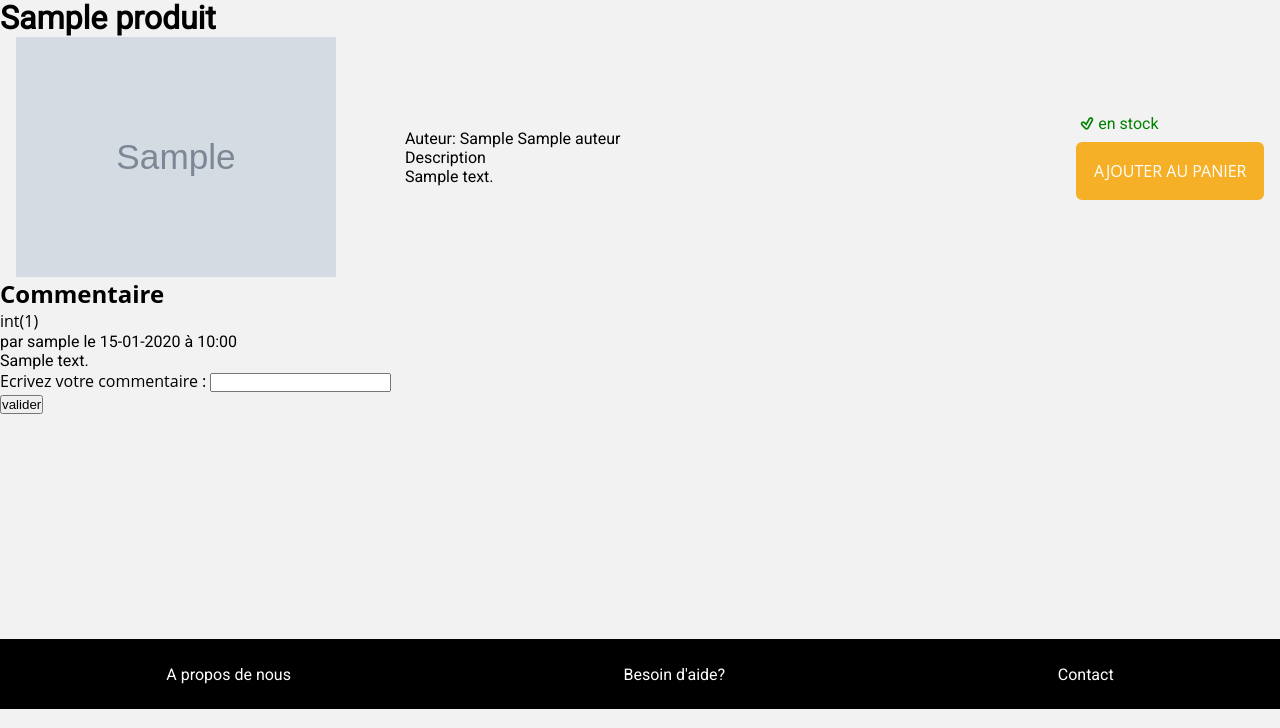
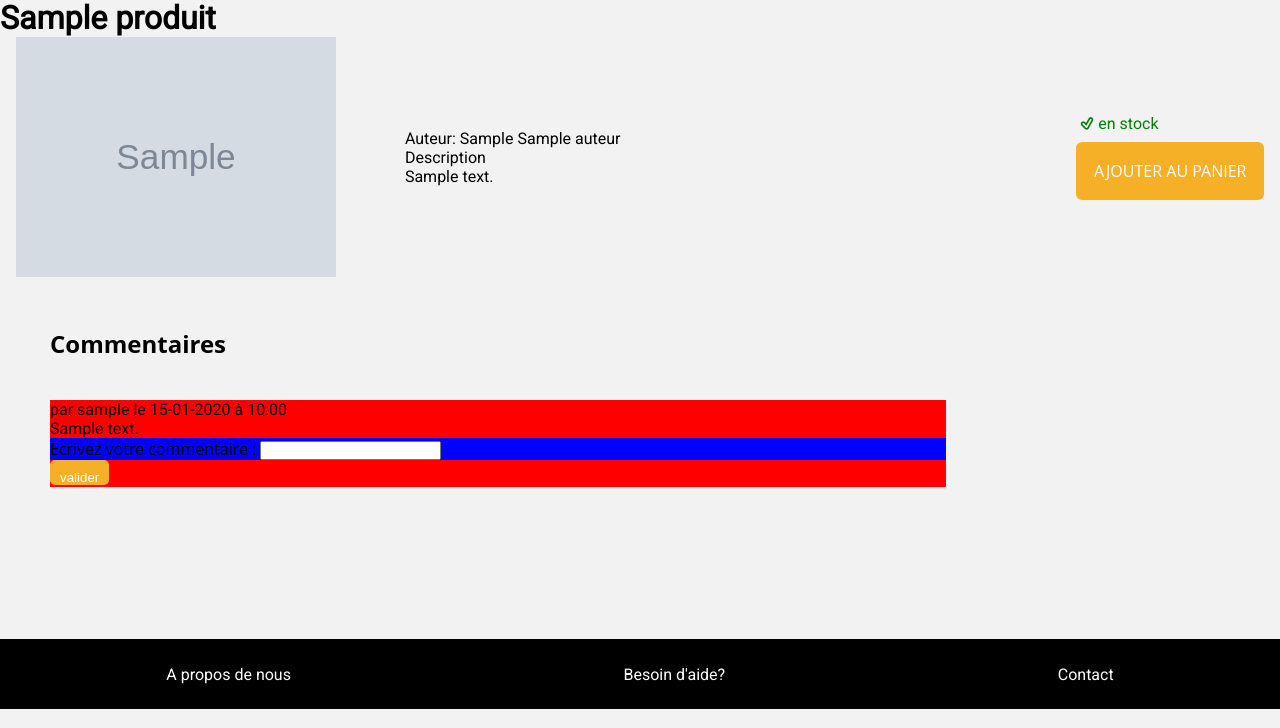
Before and after one commit to naomi-monderer/boutique-en-ligne, a PHP site: page /views/article.php?id=1 in a window 1280 px wide. Shown: the part 72-800 px from the top of the page. Run offline with PHP 8.4, Linux system fonts and the light colour scheme; tables that the repository leaves empty or names only in its code hold one stand-in row (values such as "Sample post"); grey boxes marked "Sample" are stand-in pictures.

Commit message:
style commentaire

```diff
--- a/style/style.css
+++ b/style/style.css
@@ -29,6 +29,7 @@ p {
 
 a {
   text-decoration: none;
+  color: black;
 }
 
 /******** PAGE PROFIL ***********/
@@ -130,6 +131,41 @@ p {
 .enstock {
   color: green;
 }
+
+/***** COMMENTAIRES ******/
+
+.page_article section {
+  width: 70%;
+  margin: auto;
+  margin: 50px;
+}
+
+.page_article section div:first-of-type {
+  background-color: red;
+}
+
+.page_article section div:nth-child(1) {
+  background-color: blue;
+}
+
+.page_article section div:nth-of-type(2) {
+  background-color: green;
+}
+
+.page_article section .btn {
+  background: #f5b027;
+  border-radius: 5px;
+  border: 0;
+  height: 25px;
+  cursor: pointer;
+  color: #ffffff;
+  padding: 10px;
+}
+
+.page_article section h1 {
+  margin: 40px 0px;
+}
+
 /* partie articles */
 
 .mainArticles {
@@ -309,6 +345,8 @@ body {
   background: #f2f2f2;
   font-family: "Open Sans", sans-serif;
 }
+
+nav span {font-weight: bold;}
 
 .search {
   width: 100%;
--- a/views/article.php
+++ b/views/article.php
@@ -37,7 +37,7 @@ if(isset($_POST['submit']))
 </head>
 <body>
 
-    <main>
+    <main class="page_article">
 
 
         <h1 class="titrearticle"><?php echo $produit["titre"];?></h1>
@@ -64,15 +64,14 @@ if(isset($_POST['submit']))
 
     <section>
 
-    <h1>Commentaire</h1>
+        <h1>Commentaires</h1>
 
         <?php foreach($commentByIdProduit as $commentaire) : ?>
 
-        <?php var_dump($commentaire['id_produit']); ?>
-
+        <div>
             <p>par <?= $commentaire['login'] ?> le <?=  date("d-m-Y à H:i", strtotime($commentaire['date'])) ?></p>
             <p><?= $commentaire['commentaire'] ?></p>
-
+        <div>
                 <?php if((!empty($_SESSION)) && ($_SESSION['user'][0]['id'] == $commentaire['id_utilisateur'])) : ?>
 
                     <form action="../views/article.php?id=<?= $_GET['id'] ?>" method="get">
@@ -92,7 +91,7 @@ if(isset($_POST['submit']))
                     <input type="textarea" name="comment" id="comment">
                 </div>
 
-            <input type="submit" name="submit" value="valider">
+                <input class="btn" type="submit" name="submit" value="valider">
             </form>
         </section>
 
--- a/views/include/header.php
+++ b/views/include/header.php
@@ -47,6 +47,7 @@ session_start();
                 if(isset($_SESSION['user']))
                         {?>
                         <a href="profil.php">Profil</a></br>
+                        <p>Bonjour  <span><?php echo $_SESSION['user'][0]['prenom'] . " " . $_SESSION['user'][0]['nom'] ?></span></p>
                         <a href="deconnexion.php">déconnexion</a></br>
                         <a href="panier.php">Panier</a>
 
--- a/views/inscription.php
+++ b/views/inscription.php
@@ -47,5 +47,5 @@ if(isset($_POST['submit']))
 {
     echo "<div>" . $_SESSION['error'] . "</div>";
 }
-require_once('include/header.php');
+require_once('include/footer.php');
 ?>
```
Lines whose indentation alone changed are shown as unchanged.
